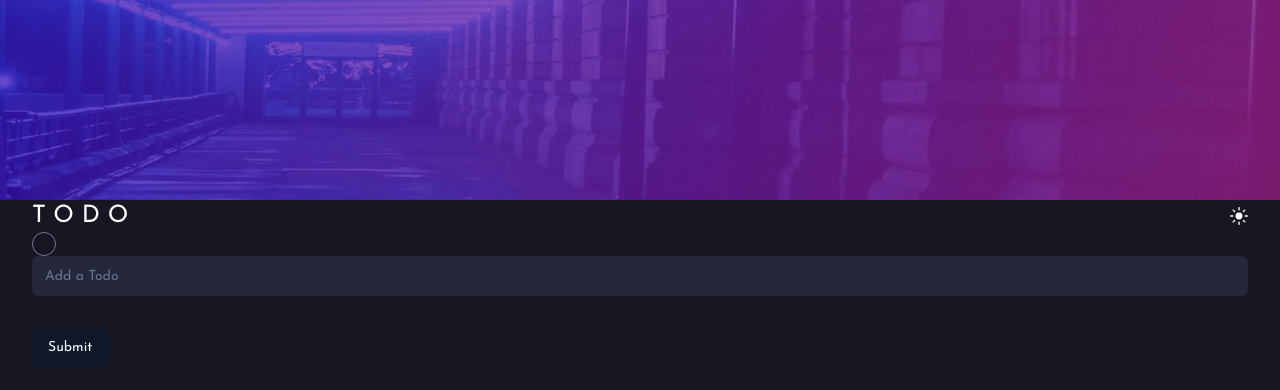
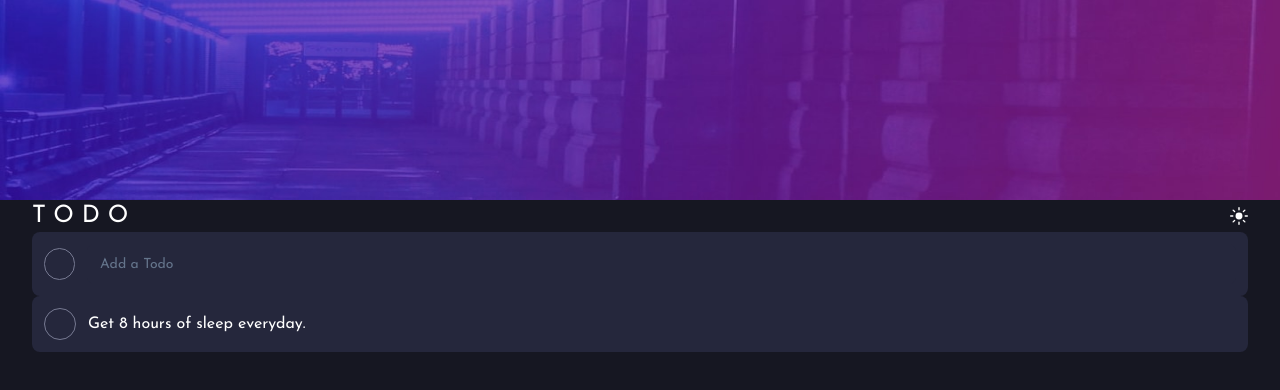
Before and after one commit to jowix311/todo-app-fe-mentor, a Next.js app: page / in a window 1280 px wide. Shown: the top 390 px of the page. Built offline with nearby package versions, Linux system fonts and the light colour scheme; no server answers; the database is empty.

Commit message:
added initial logic for compound component

```diff
--- a/src/app/page.tsx
+++ b/src/app/page.tsx
@@ -5,6 +5,7 @@ import prisma from "@lib/prisma";
 import Image from "next/image";
 import IconSun from "@public/icon-sun.svg";
 import { TodoForm } from "@/features/todo";
+import { TodoItem } from "@/features/todo/todo-item.tsx";
 
 export default async function Home() {
   // Optimized call as mention on NextJS docs
@@ -27,6 +28,12 @@ export default async function Home() {
         </div>
         <div>
           <TodoForm/>
+          <TodoItem>
+          <div className="flex items-center gap-3 p-3 border-blue-600 bg-blue-600 rounded-lg">
+            <TodoItem.Indicator />
+            <TodoItem.Title />
+            </div>
+          </TodoItem>
         </div>
       </section>
       {/* <h2>Active</h2>
--- a/src/features/todo/todo-form/todo-form.component.tsx
+++ b/src/features/todo/todo-form/todo-form.component.tsx
@@ -34,14 +34,14 @@ export const TodoForm = () => {
     <div>
       <Form {...form}>
         <form onSubmit={form.handleSubmit(onSubmit)} className="space-y-8">
-          <div>
-            <div className="h-6 w-6 border-[1px] border-blue-300 rounded-full"></div>
+          <div className="flex items-center gap-3 p-3 border-blue-600 bg-blue-600 rounded-lg">
+            <div className="h-8 w-8 border-[1px] border-blue-300 rounded-full"></div>
 
             <FormField
               control={form.control}
               name="title"
               render={({ field }) => (
-                <FormItem>
+                <FormItem className="w-full">
                   <FormControl>
                     <Input
                       placeholder="Add a Todo"
@@ -54,7 +54,6 @@ export const TodoForm = () => {
               )}
             />
           </div>
-          <Button type="submit">Submit</Button>
         </form>
       </Form>
     </div>
--- /dev/null
+++ b/src/features/todo/todo-item.tsx/index.tsx
@@ -0,0 +1 @@
+export { TodoItem } from "./todo.item";
--- /dev/null
+++ b/src/features/todo/todo-item.tsx/todo.item.tsx
@@ -0,0 +1,16 @@
+export const TodoItem = ({ children }: { children: React.ReactNode }) => {
+  return <>{children}</>;
+};
+
+const TodoItemIndicator = () => {
+  return (
+    <div className="h-8 w-8 rounded-full border-[1px] border-blue-300"></div>
+  );
+};
+
+const TodoItemTitle = () => {
+  return <p className="text-white">Get 8 hours of sleep everyday.</p>;
+};
+
+TodoItem.Title = TodoItemTitle;
+TodoItem.Indicator = TodoItemIndicator;
```
